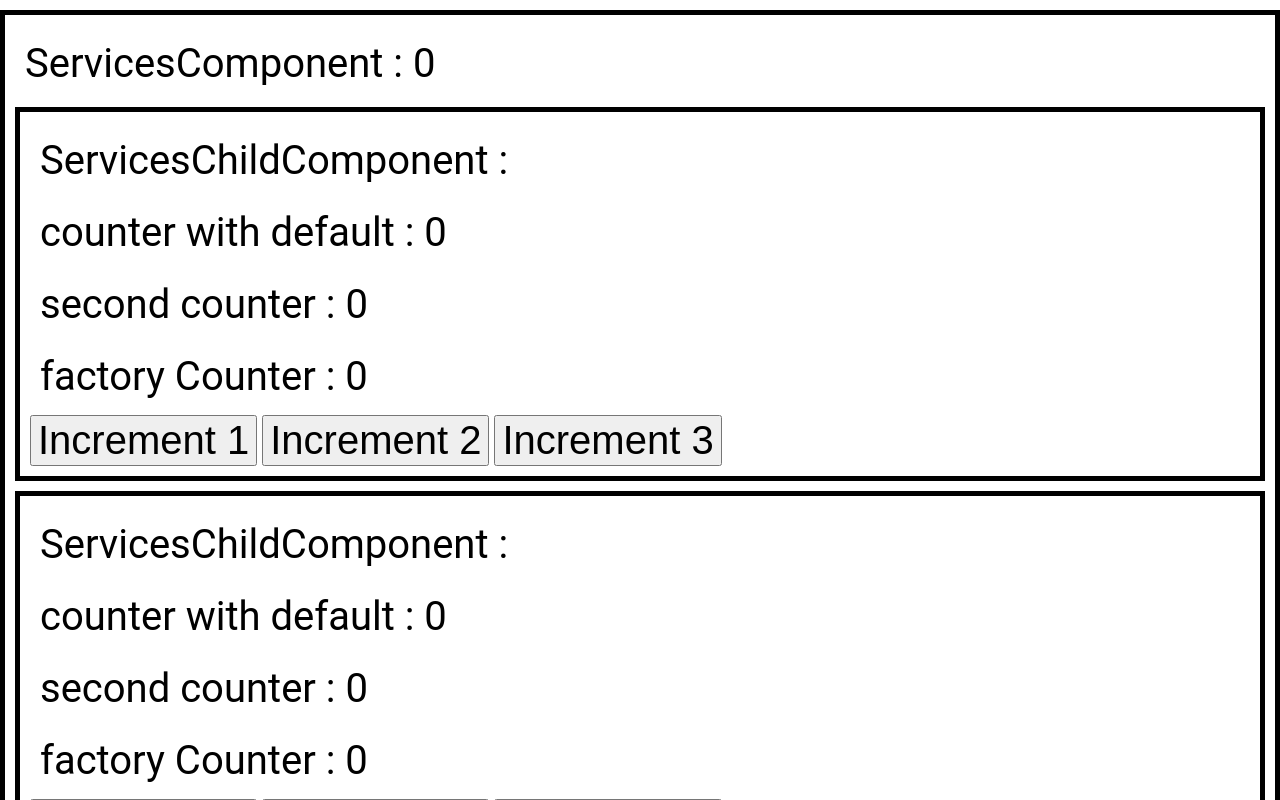
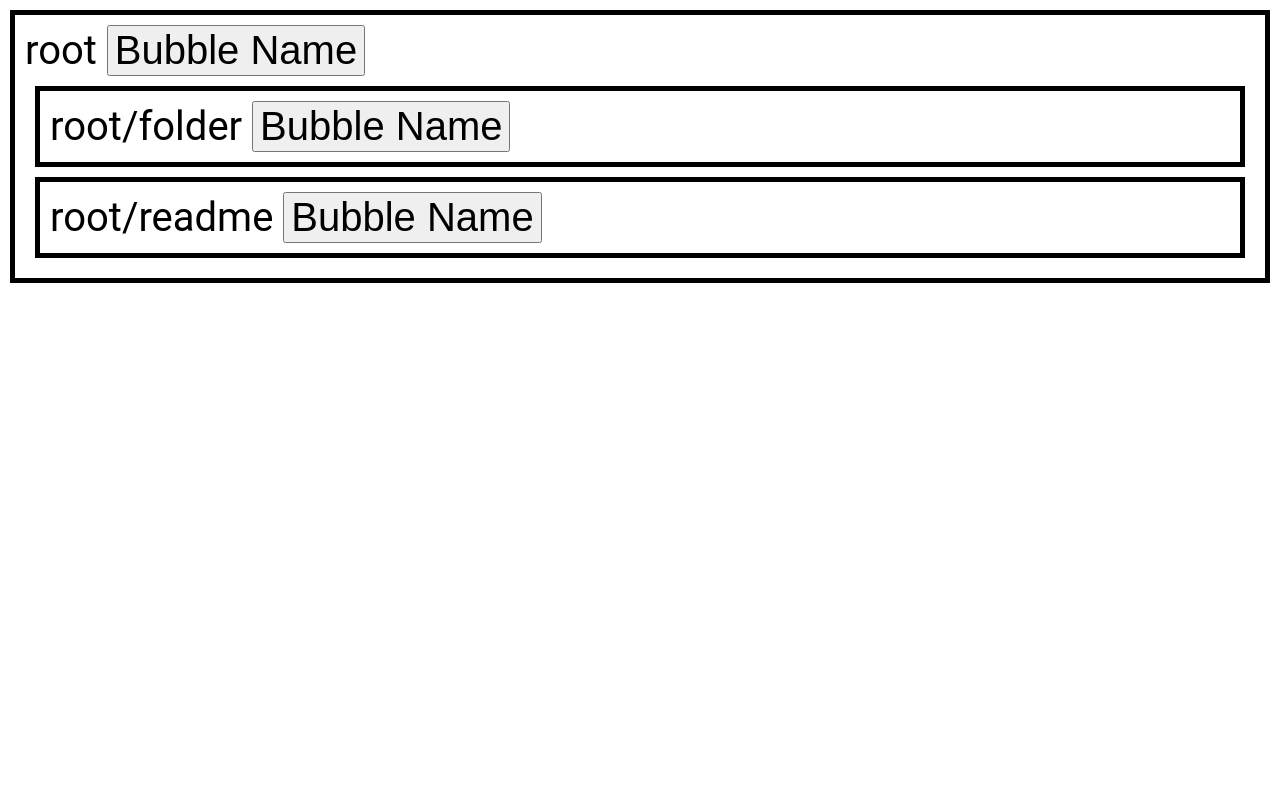
Before and after one commit to sncf-up2dev/angular-exercices, an Angular app: page / in a window 1280 px wide. Shown: the top 800 px of the page. Built offline with nearby package versions, Linux system fonts and the light colour scheme.

Commit message:
Modification Folder Component

```diff
--- a/angular.json
+++ b/angular.json
@@ -7,8 +7,11 @@
       "projectType": "application",
       "schematics": {
         "@schematics/angular:component": {
+          "inlineTemplate": true,
+          "inlineStyle": true,
           "style": "scss",
-          "skipTests": true
+          "skipTests": true,
+          "flat": true
         },
         "@schematics/angular:class": {
           "skipTests": true
--- a/src/app/folder-component/folder.component.ts
+++ b/src/app/folder-component/folder.component.ts
@@ -6,7 +6,8 @@ import { Tree } from "./tree";
     standalone: true,
     selector: 'app-root',
     template: `
-        <app-tree [tree]="folder" expanded="true"/>
+        {{ lastClicked }}
+        <app-tree [tree]="folder" expanded="true" (clickEvent)="this.lastClicked = $event"/>
     `,
     imports: [TreeComponent],
 })
@@ -18,6 +19,8 @@ export class FolderComponent {
             - bootstrapApplication(FolderComponent).catch((err) => console.error(err));
     */
     /* /!\ Ce fichier ne doit pas être modifié pour l'exercice ! */
+
+    lastClicked = ''
 
     folder = new Tree(
         "root",
@@ -33,4 +36,8 @@ export class FolderComponent {
         ]
     )
 
+    constructor() {
+        this.folder.children[1].children = [this.folder]
+    }
+
 }
--- a/src/app/folder-component/tree.component.ts
+++ b/src/app/folder-component/tree.component.ts
@@ -1,6 +1,7 @@
 import { CommonModule } from "@angular/common";
-import { Component, Input, booleanAttribute } from "@angular/core";
+import { Component, ElementRef, EventEmitter, Input, OnInit, Output, booleanAttribute, inject } from "@angular/core";
 import { Tree } from "./tree";
+import { FolderComponent } from "./folder.component";
 
 @Component({
     standalone: true,
@@ -10,10 +11,10 @@ import { Tree } from "./tree";
     template: `
         <div class= "box" (click)="onClick($event)">
 
-            {{ tree.value }}
+           {{ completePath }} <button (click)="getName($event)">Bubble Name</button>
 
             <ng-container *ngIf="expanded">
-                <app-tree *ngFor="let child of tree.children" [tree]="child" />
+                <app-tree *ngFor="let child of tree.children" [tree]="child" (clickEvent)="clickEvent.emit($event)" />
             </ng-container>
             <!--
                 Le composant a créer est un composant récursif :
@@ -32,7 +33,7 @@ import { Tree } from "./tree";
         }
     `
 })
-export class TreeComponent {
+export class TreeComponent implements OnInit {
 
     @Input({ required: true })
     tree!: Tree
@@ -47,9 +48,30 @@ export class TreeComponent {
     )
     expanded = false
 
-    /*
-        Composant à modifier pour l'exercice
-        Vous pouvez modifier le composant et le template
-    */
+
+    /* Méthode récursive chemin complet */
+    /* ngOnInit est utilisé à la place du constructeur car l'attribur tree n'est pas assigné avant */
+
+    parent = inject(TreeComponent, { optional: true, skipSelf: true })
+
+    completePath!: string
+
+    ngOnInit() {
+        this.completePath = this.parent
+            ? this.parent.completePath + '/' + this.tree.value
+            : this.tree.value
+    }
+
+    /* Propagation d'évènements dans l'arborescence de composants */
+
+    @Output()
+    clickEvent = new EventEmitter<string>()
+
+    getName(event: Event) {
+        event.stopPropagation()
+        this.clickEvent.emit(this.tree.value)
+    }
+
+
 
 }
--- a/src/main.ts
+++ b/src/main.ts
@@ -8,8 +8,9 @@ import { FolderComponent } from './app/folder-component/folder.component';
 import { TreeComponent } from './app/folder-component/tree.component';
 import { DependencyInjectionModule } from './app/dependency-injection/dependency-injection.module';
 
-
+/*
 platformBrowserDynamic().bootstrapModule(DependencyInjectionModule)
   .catch(err => console.error(err));
+*/
 
-//bootstrapApplication(FolderComponent).catch(err => console.error(err));
+bootstrapApplication(FolderComponent).catch(err => console.error(err));
```
